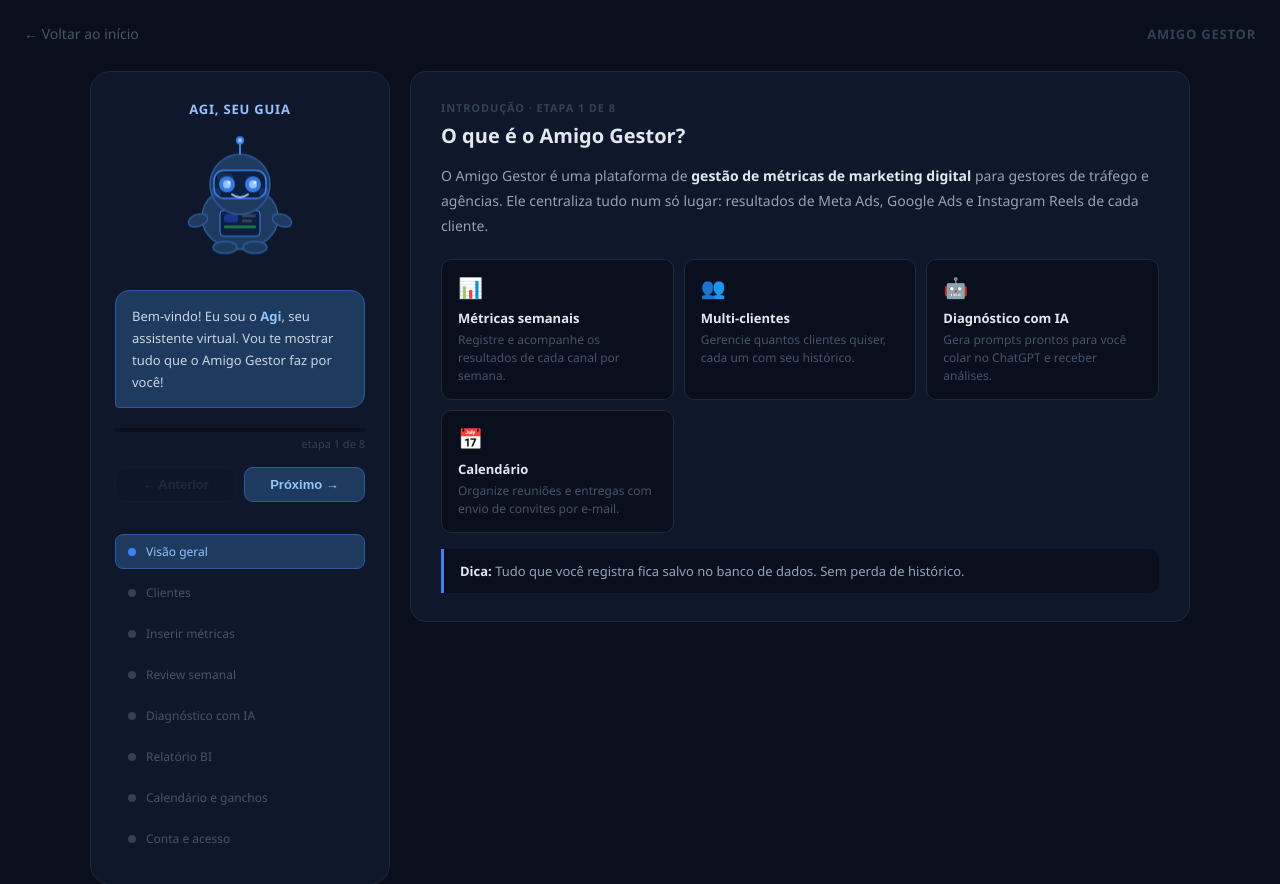
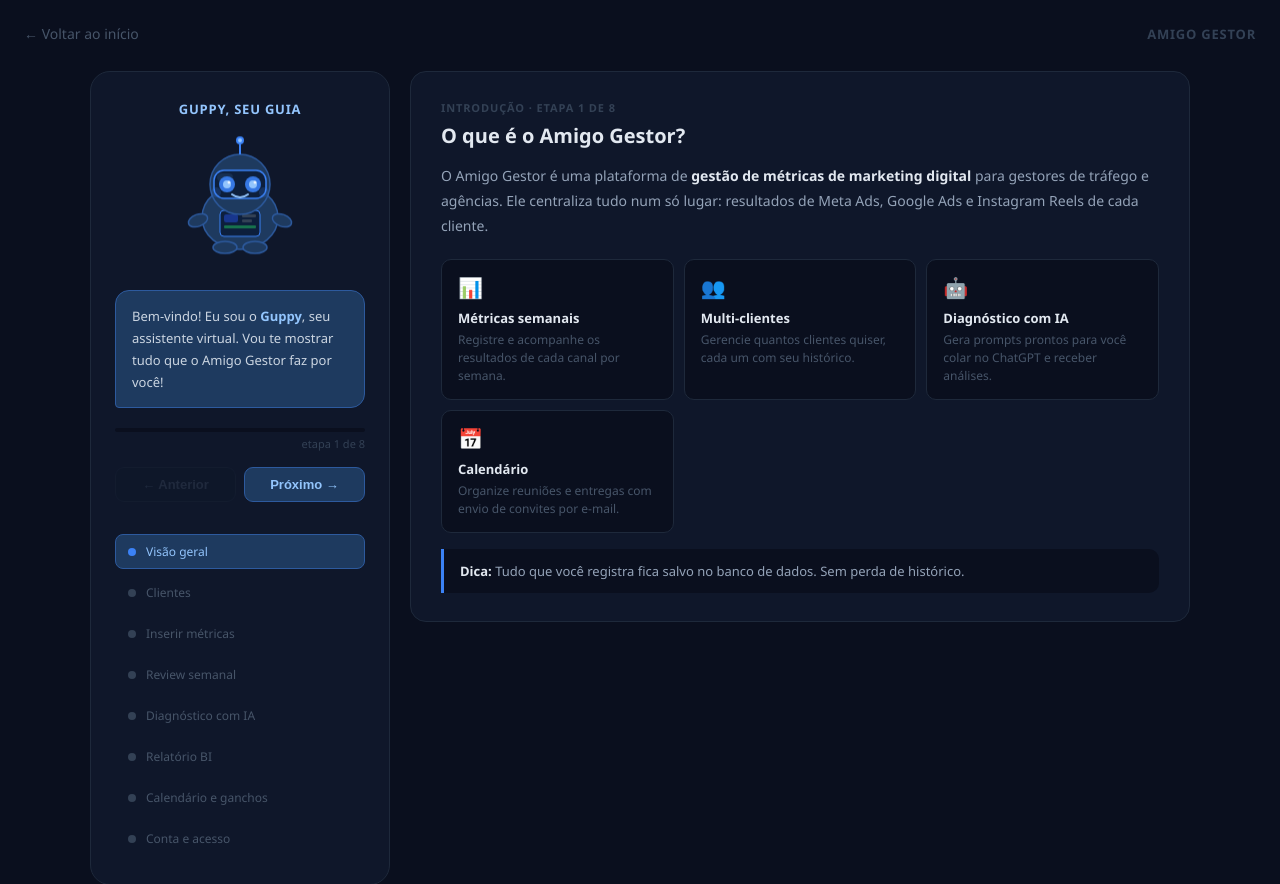
Before and after one commit to NathanPintoNascimento/Amigo-Gestor, a Flask app: page /ajuda in a window 1280 px wide. Shown: the top 884 px of the page. Run offline with Flask 3, Linux system fonts and the light colour scheme; a user stored in the database is signed in.

Commit message:
ajuda.html

```diff
--- a/templates/ajuda.html
+++ b/templates/ajuda.html
@@ -129,7 +129,7 @@
     <!-- COLUNA ESQUERDA: Mascote -->
     <div class="mascote-col">
         <div class="mascote-wrap">
-            <span class="mascote-nome">Agi, seu guia</span>
+            <span class="mascote-nome">Guppy, seu guia</span>
 
             <!-- Mascote SVG -->
             <svg class="mascote-svg" viewBox="0 0 140 140" xmlns="http://www.w3.org/2000/svg">
@@ -177,7 +177,7 @@
 
             <!-- Balão de fala -->
             <div class="balao" id="balao">
-                <strong>Olá! Eu sou o Agi!</strong><br>
+                <strong>Olá! Eu sou o Guppy!</strong><br>
                 Vou te guiar por tudo que o Amigo Gestor pode fazer por você. Use os botões abaixo ou clique nos tópicos do menu!
             </div>
 
@@ -387,7 +387,7 @@ var etapas = [
 
 // Falas do mascote por etapa
 var falas = [
-    'Bem-vindo! Eu sou o <strong>Agi</strong>, seu assistente virtual. Vou te mostrar tudo que o Amigo Gestor faz por você!',
+    'Bem-vindo! Eu sou o <strong>Guppy</strong>, seu assistente virtual. Vou te mostrar tudo que o Amigo Gestor faz por você!',
     'Cada cliente é uma pasta separada. O sistema avisa quando faz tempo que você não insere métricas — assim nenhum cliente fica esquecido!',
     'Inserir métricas é simples! Escolha a data, o canal e preencha os campos. Você pode editar qualquer valor depois se errar.',
     'O Review é seu painel principal! As cores te dizem na hora se a performance está boa ou precisa de atenção. Compare semana a semana!',
```
